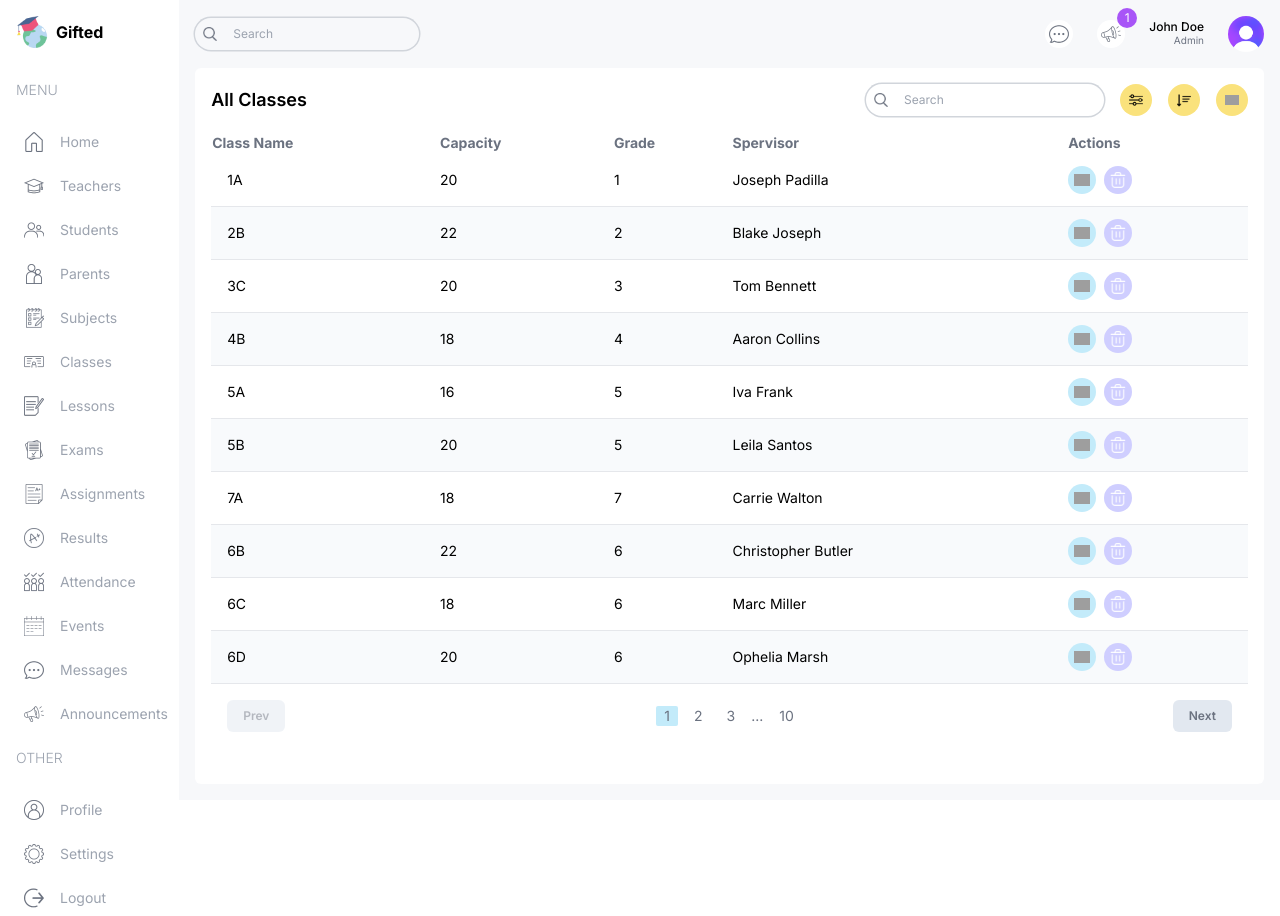
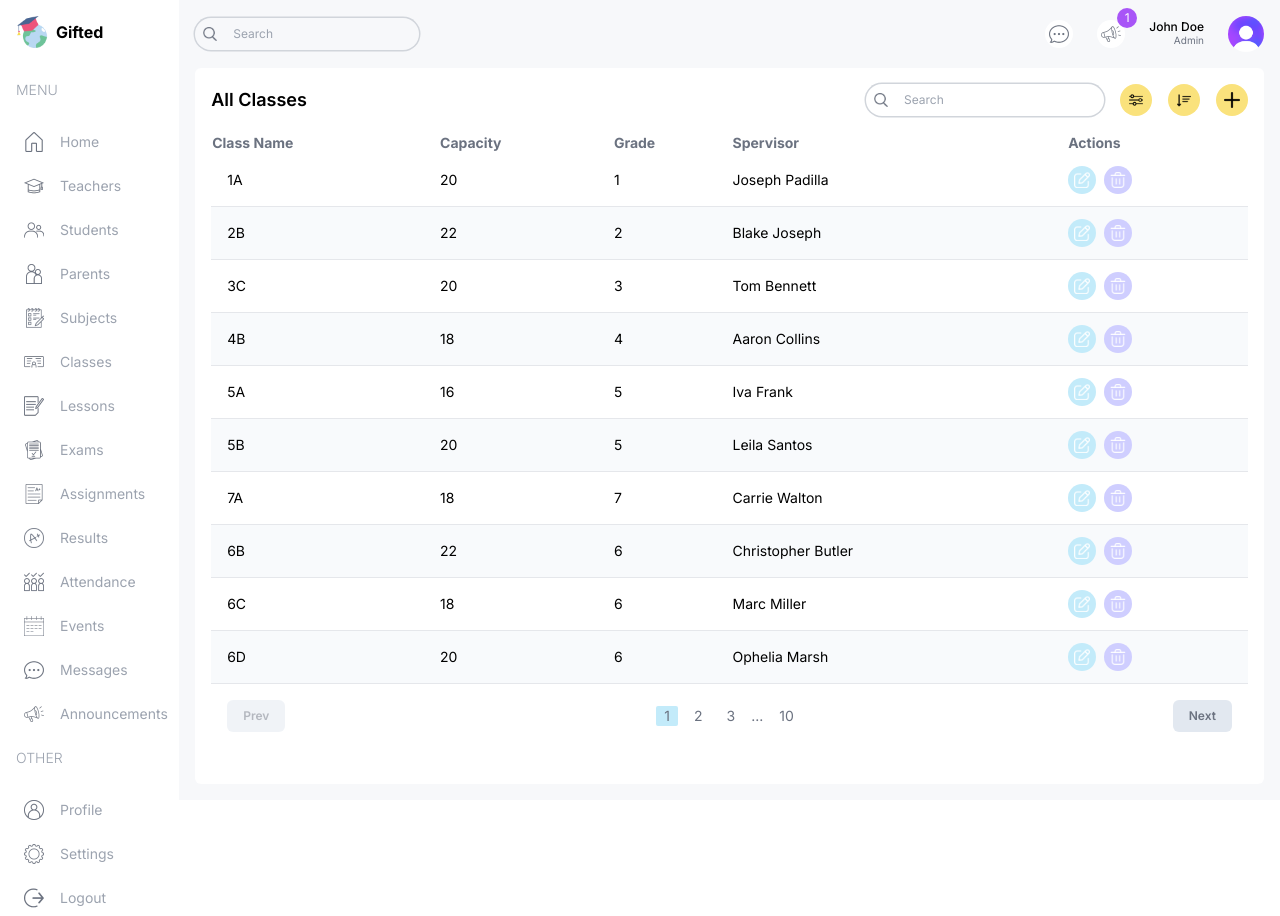
Before and after one commit to safak/next-dashboard-ui, a Next.js app: page /list/classes in a window 1280 px wide. Built offline with nearby package versions, Linux system fonts and the light colour scheme; grey boxes are pictures that could not be loaded.

Commit message:
feat(classes): integrate FormModal for create, update, and delete actions in ClassListPage

```diff
--- a/src/app/(dashboard)/list/classes/page.tsx
+++ b/src/app/(dashboard)/list/classes/page.tsx
@@ -1,3 +1,4 @@
+import FormModal from '@/components/FormModal'
 import Pagination from '@/components/Pagination'
 import Table from '@/components/Table'
 import TableSearch from '@/components/TableSearch'
@@ -34,14 +35,14 @@ const ClassListPage = () => {
       <td className='hidden md:table-cell'>{item.supervisor}</td>
       <td>
         <div className='flex items-center gap-2'>
-          <Link href={`/list/teachers/${item.id}`}>
-            <button className='w-7 h-7 flex items-center justify-center rounded-full bg-mySky'>
-              <Image src='/edit.png' alt='' width={16} height={16} />
-            </button>
-          </Link>
-          {role === "admin" && (<button className='w-7 h-7 flex items-center justify-center rounded-full bg-myPurple'>
-              <Image src='/delete.png' alt='' width={16} height={16} />
-            </button>
+          {role === "admin" && (
+            <>
+            <FormModal table='class' type='update'data={item}/>
+            {/* { <button className='w-7 h-7 flex items-center justify-center rounded-full bg-myPurple'>
+               <Image src='/delete.png' alt='' width={16} height={16} />
+             </button>} */}
+            <FormModal table='class' type='delete'/>
+            </>
           )}
         </div>
       </td>
@@ -62,9 +63,12 @@ const ClassListPage = () => {
             <button className='w-8 h-8 flex items-center justify-center rounded-full bg-myYellow'>
               <Image src='/sort.png' alt=''width={14} height={14}/>
             </button>
-            {role === "admin" && <button className='w-8 h-8 flex items-center justify-center rounded-full bg-myYellow'>
-              <Image src='/plus.png' alt=''width={14} height={14}/>
-            </button>}
+            {role === "admin" &&
+            // <button className='w-8 h-8 flex items-center justify-center rounded-full bg-myYellow'>
+            //   <Image src='/plus.png' alt=''width={14} height={14}/>
+            // </button>
+            <FormModal table='class' type='create'/>
+            }
           </div>
         </div>
       </div>
```
